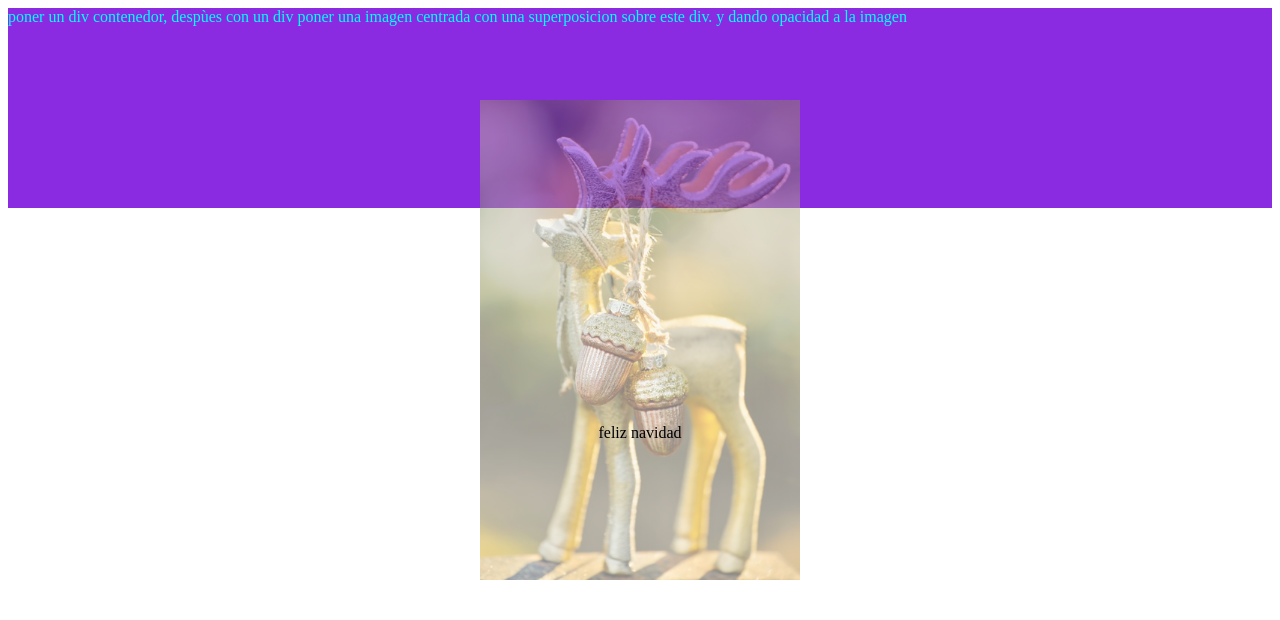
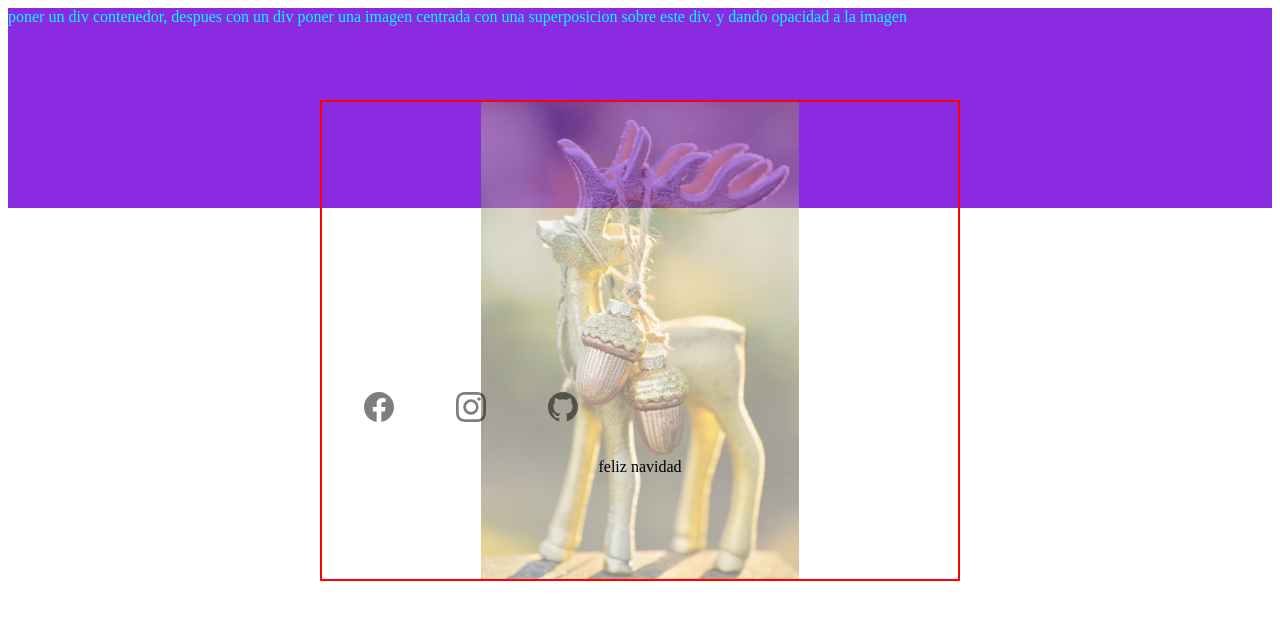
Before and after one commit to gabroka/exercise-1-css-, a plain HTML site: page index.html in a window 1280 px wide. Drawn offline with Linux system fonts and the light colour scheme.

Commit message:
termine de centrar las imagenes fb, inst, git

```diff
--- a/index.html
+++ b/index.html
@@ -10,18 +10,23 @@
 </head>
 
 <body>
-    <div class="contenedor">poner un div contenedor, despùes con un div poner
+    <div class="contenedor">poner un div contenedor, despues con un div poner
         una imagen centrada con una superposicion sobre este div. y dando
         opacidad a la imagen
 
     </div>
     <div class="interno">
-        <img src="img/moose-6883432_640.jpg">
+        <img src="img/moose-6883432_640.jpg"/>
 
-    </div>
-    <!--<div class="texto-img">-->
+    </div >
+    <div class="texto">
         <p>feliz navidad</p>
-    <!--</div>-->
+        <ul >
+            <li><img src="img/facebook-img.svg"/></li>
+            <li><img src="img/instagram-img.svg"/></li>
+            <li><img src="img/github-img.svg"/></li>
+        </ul>
+        </div>
 </body>
 
 </html>
--- a/styles/styles.css
+++ b/styles/styles.css
@@ -5,17 +5,16 @@
 }
 
 .interno {
-    /*background-color: rgba(78, 243, 128, 0.856);*/
     position: absolute;
-    /*z-index: 1;*/
-top: 100px;
-width: auto;
+    top: 100px;
+    width: auto;
     right: 25%;
     left: 25%;
     height: auto;
     display: flex;
-   justify-content: center;
-
+    align-items: center;
+    justify-content: center;
+    border: 2px solid red;
 }
 
 img {
@@ -23,15 +22,39 @@ img {
     height: 50%;
     opacity: calc(50%);
 }
-.texto-img {
-    position:relative;
-    top: 100px;
-    /*align-items: center;
-    text-align: center;*/
 
-}
-p{
+.texto {
+    margin: 0 auto;
+    width: 60%;
     text-align: center;
     position: relative;
-    top: 200px;
+    top: 150px;
+    align-items: center;
+    text-align: center;
+    /* border: 2px solid red; */
 }
+
+p {
+    text-align: center;
+    position: relative;
+    top: 100px;
+    margin: 0;
+    padding: 0;
+}
+
+.texto img {
+    width: 30px;
+    color: rgb(245, 99, 99);
+}
+
+ul {
+    list-style-type: none;
+    margin-left: 32px;
+}
+
+
+li {
+    float: left;
+    /* text-align: center; */
+    margin: 0 31px;
+}
```
Also changed, not shown: img/facebook-img.svg (added), img/github-img.svg (added), img/instagram-img.svg (added).
